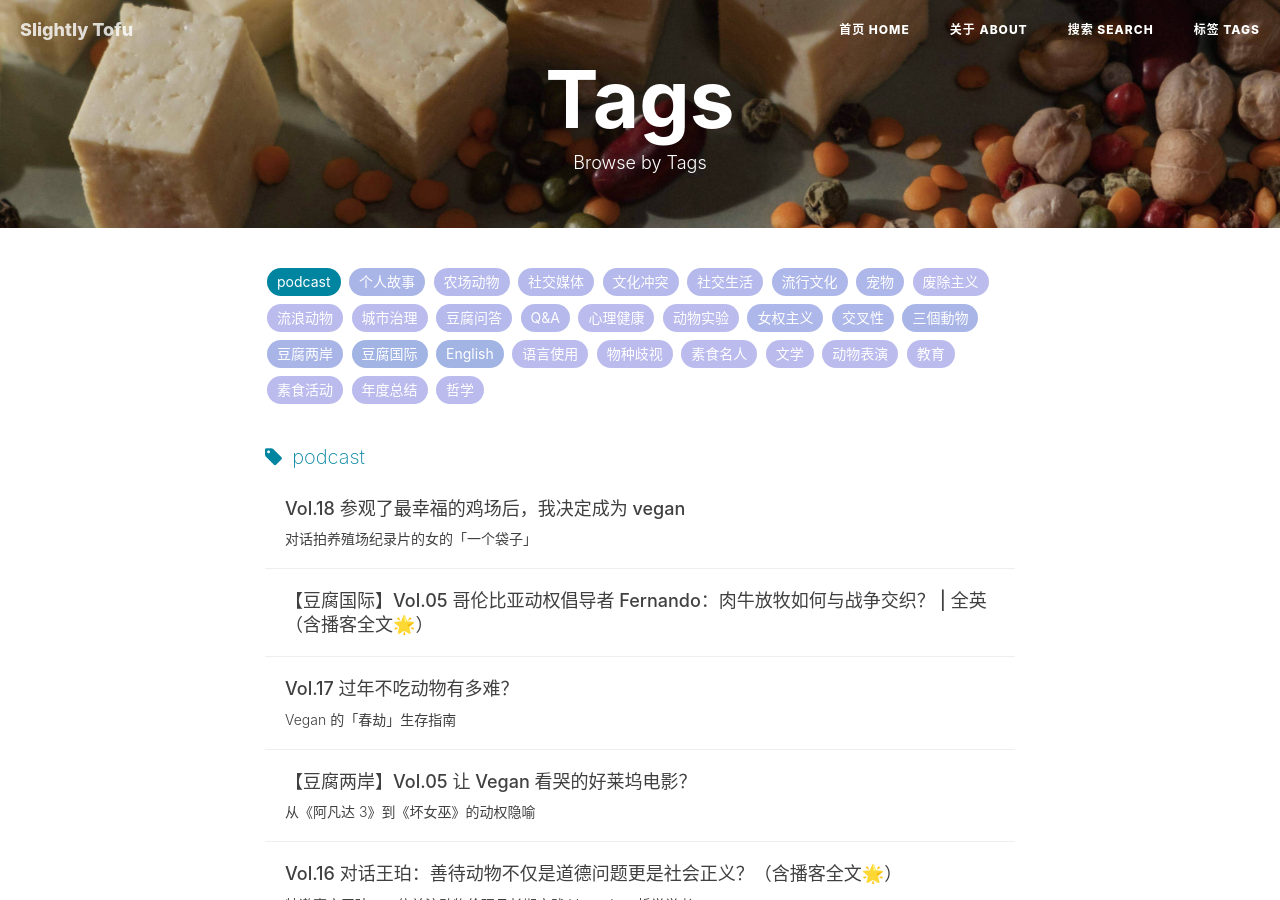
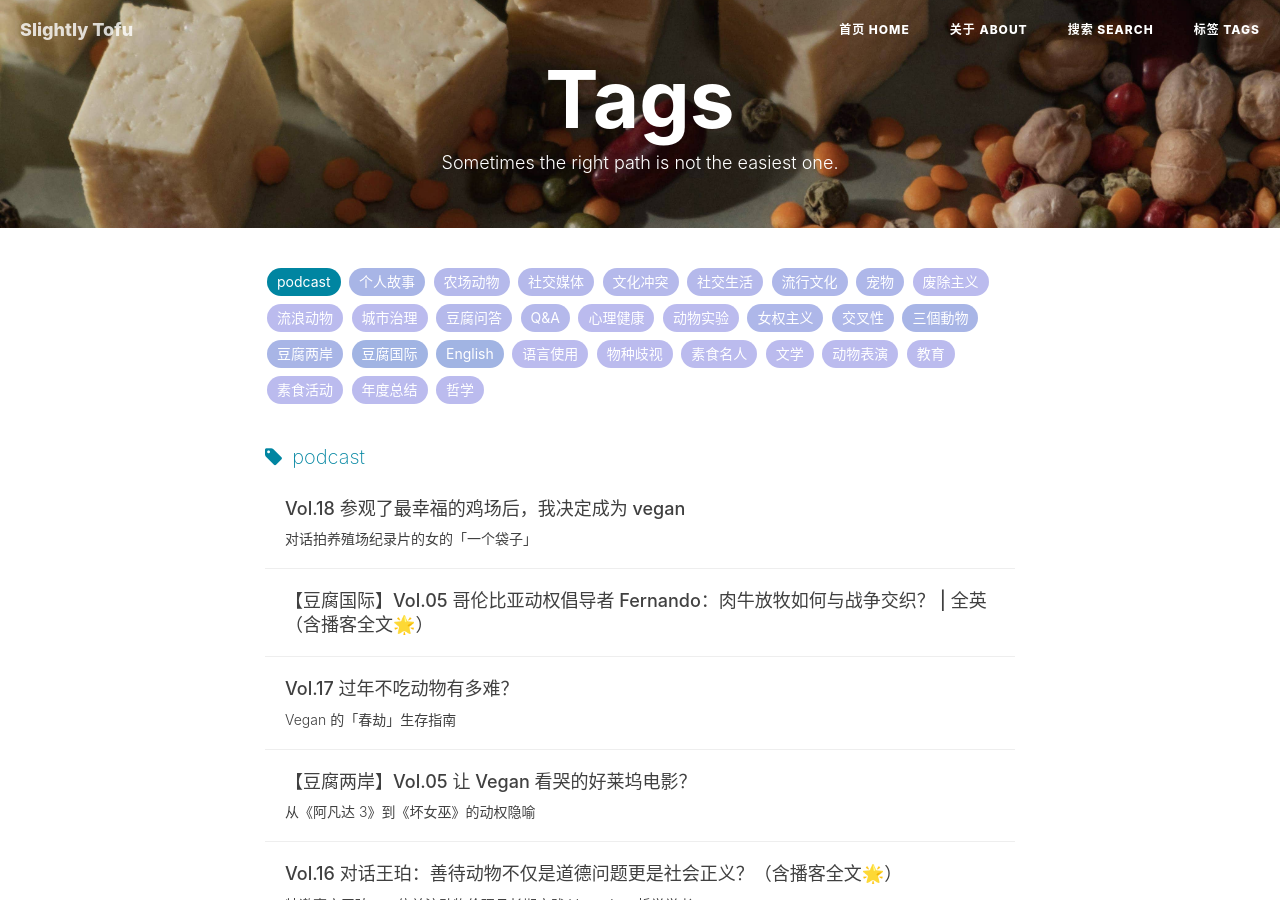
Before and after one commit to slightlytofu/slightlytofu.github.io, a Jekyll site: the page built from tags.html, in a window 1280 px wide and 900 px high. Built offline with Jekyll 4.4.1, drawn with Linux system fonts in a browser that asks for light colours; nearby versions of some CDN libraries; comment, search, counter and statistics services are not loaded.

Commit message:
🌐 (i18n): Restore tags page headline and sidebar
- Revert tags page headline back to original text
- Restore sidebar description back to original

```diff
--- a/_config.yml
+++ b/_config.yml
@@ -14,8 +14,8 @@ github_repo: "https://github.com/slightlytofu/slightlytofu.github.io.git" # you
 
 # Sidebar settings
 sidebar: true                           # whether or not using Sidebar.
-sidebar-about-description-zh: "有点豆腐——可能是简中世界唯一的vegan播客。"
-sidebar-about-description-en: "SlightlyTofu—Perhaps the only vegan podcast in the Chinese-speaking world."
+sidebar-about-description-zh: "有点豆腐——可能是简中世界唯一的 vegan 播客。"
+# sidebar-about-description-en: "SlightlyTofu—Perhaps the only vegan podcast in the Chinese-speaking world."
 sidebar-avatar: /img/slightlytofu.jpeg      # use absolute URL, seeing it's used in both `/` and `/about/`
 
 
--- a/tags.html
+++ b/tags.html
@@ -2,7 +2,7 @@
 title: Tags
 nav-title: 标签 Tags
 layout: default
-description: Browse by Tags
+description: Sometimes the right path is not the easiest one.
 header-img: "img/about-bg-tofu.jpg"
 ---
 
```
